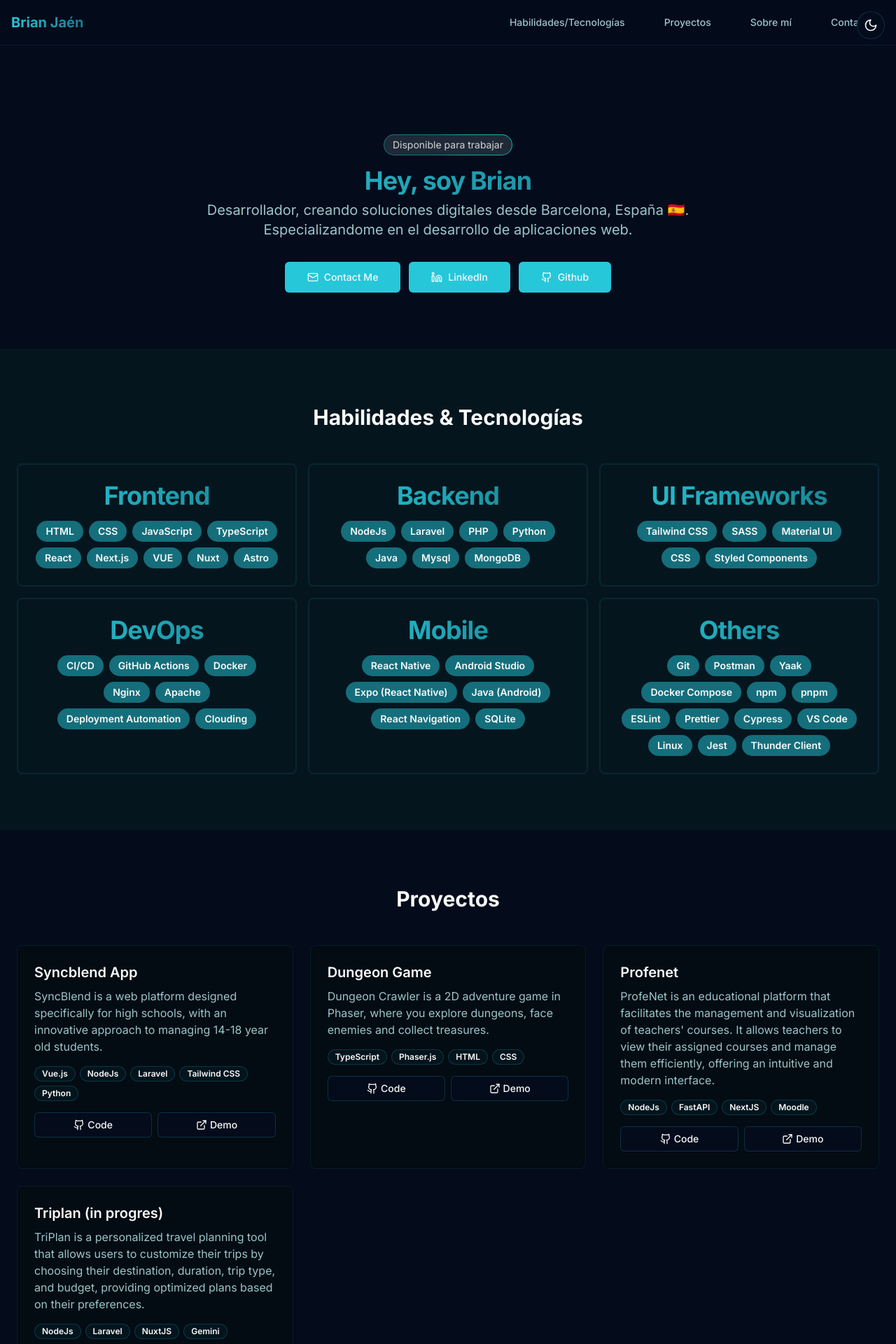
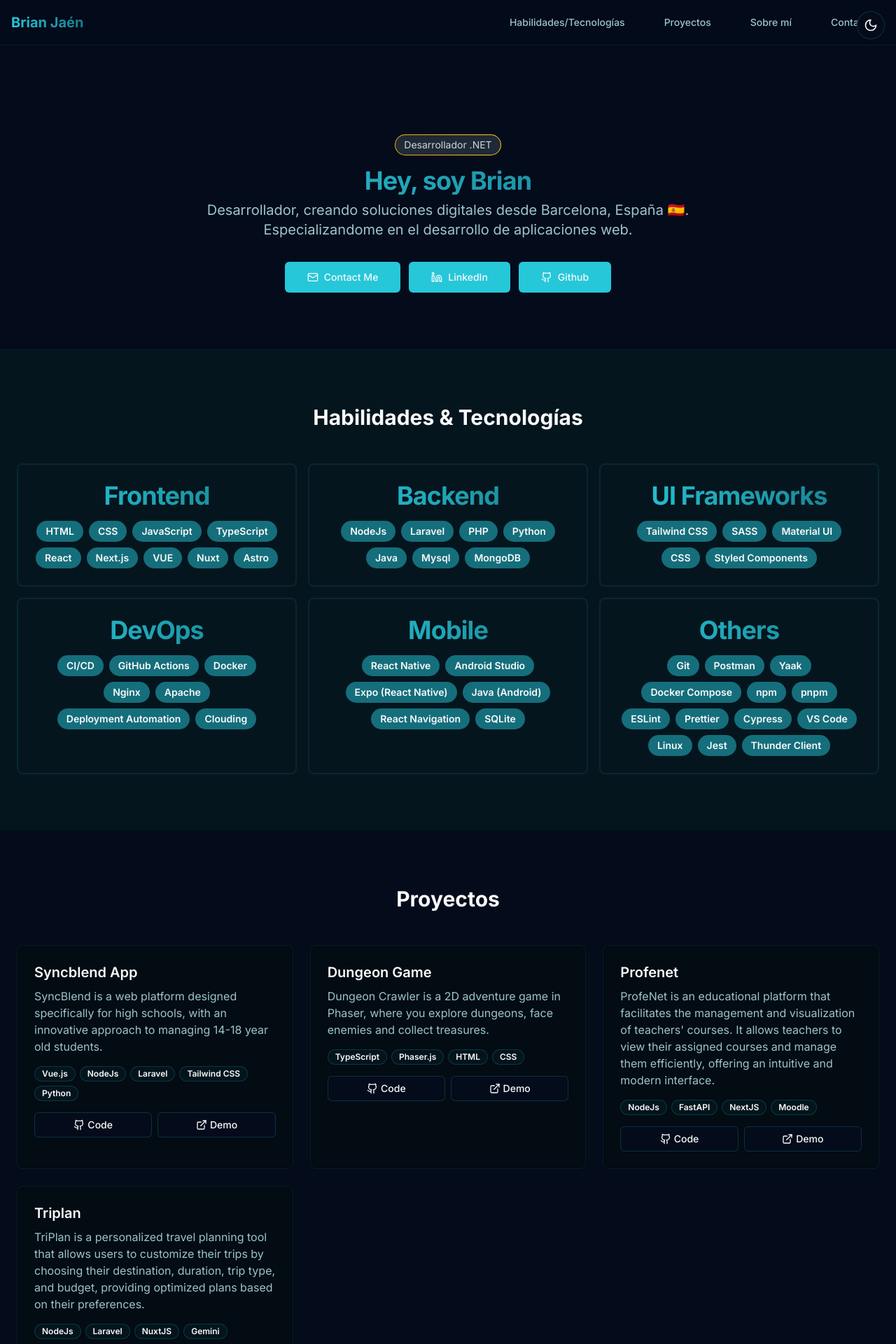
Before and after one commit to jaendev/portfolio-jaendev, a Next.js app: page / in a window 1280 px wide. Shown: the top 1920 px of the page at 70% size. Built offline with nearby package versions, Linux system fonts and the light colour scheme.

Commit message:
feat: updated content information

```diff
--- a/app/page.tsx
+++ b/app/page.tsx
@@ -55,14 +55,14 @@ export default function Home() {
       description: "ProfeNet is an educational platform that facilitates the management and visualization of teachers' courses. It allows teachers to view their assigned courses and manage them efficiently, offering an intuitive and modern interface.",
       tags: ["NodeJs", "FastAPI", "NextJS", "Moodle"],
       link: "#",
-      github: "#"
+      github: "https://github.com/jaendev/profenet-portal"
     },
     {
-      title: "Triplan (in progres)",
+      title: "Triplan",
       description: "TriPlan is a personalized travel planning tool that allows users to customize their trips by choosing their destination, duration, trip type, and budget, providing optimized plans based on their preferences.",
       tags: ["NodeJs", "Laravel", "NuxtJS", "Gemini"],
       link: "#",
-      github: "#"
+      github: "https://github.com/jaendev/triplan"
     },
   ];
 
@@ -139,11 +139,21 @@ export default function Home() {
           <div className="felx inline-flex">
             <div className="flex gap-4 mb-4">
               {/* <Image src="/images/BrianJaenProfile.png" alt="Brian Jaen" className="rounded-full shadow-lg" width={120} height={120} /> */}
-              <div className="flex items-center">
+              {/* <div className="flex items-center">
                 <a href="https://www.linkedin.com/in/brian-ja%C3%A9n-medina-513272252" target="_blank">
                   <span className="relative inline-flex overflow-hidden rounded-full p-[1px]">
                     <span className="absolute inset-[-1000%] animate-[spin_2s_linear_infinite] bg-[conic-gradient(from_90deg_at_50%_50%,#14b8a6_0%,#0f766e_50%,#14b8a6_100%)]"></span>
                     <div className="inline-flex items-center justify-center w-full px-3 py-1 text-sm text-blue-800 bg-green-100 rounded-full cursor-pointer dark:bg-gray-800 dark:text-white/80 backdrop-blur-3xl whitespace-nowrap">Disponible para trabajar</div>
+                  </span>
+                </a>
+              </div> */}
+              <div className="flex items-center">
+                <a href="https://www.linkedin.com/in/brian-ja%C3%A9n-medina-513272252" target="_blank">
+                  <span className="relative inline-flex overflow-hidden rounded-full p-[1px]">
+                    <span className="absolute inset-[-1000%] animate-[spin_2s_linear_infinite] bg-[conic-gradient(from_90deg_at_50%_50%,#facc15_0%,#eab308_50%,#facc15_100%)]"></span>
+                    <div className="inline-flex items-center justify-center w-full px-3 py-1 text-sm text-yellow-800 bg-yellow-100 rounded-full cursor-pointer dark:bg-gray-800 dark:text-white/80 backdrop-blur-3xl whitespace-nowrap">
+                      Desarrollador .NET
+                    </div>
                   </span>
                 </a>
               </div>
```
